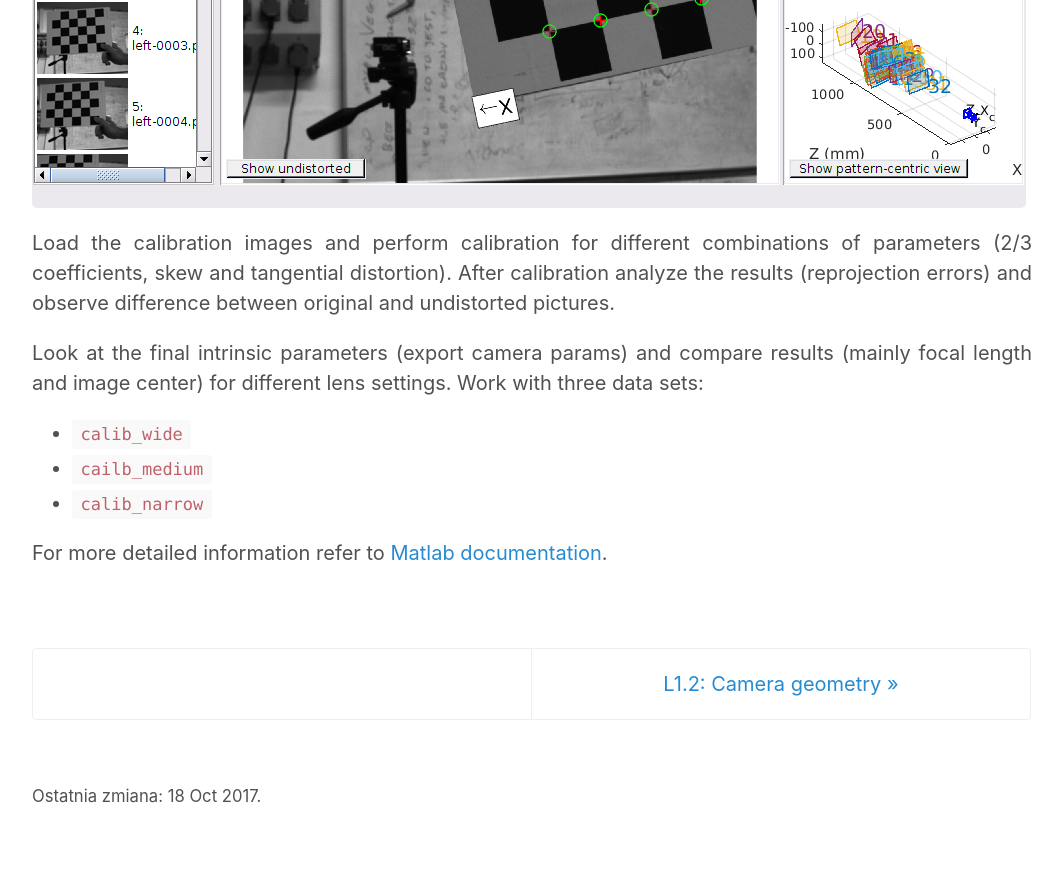
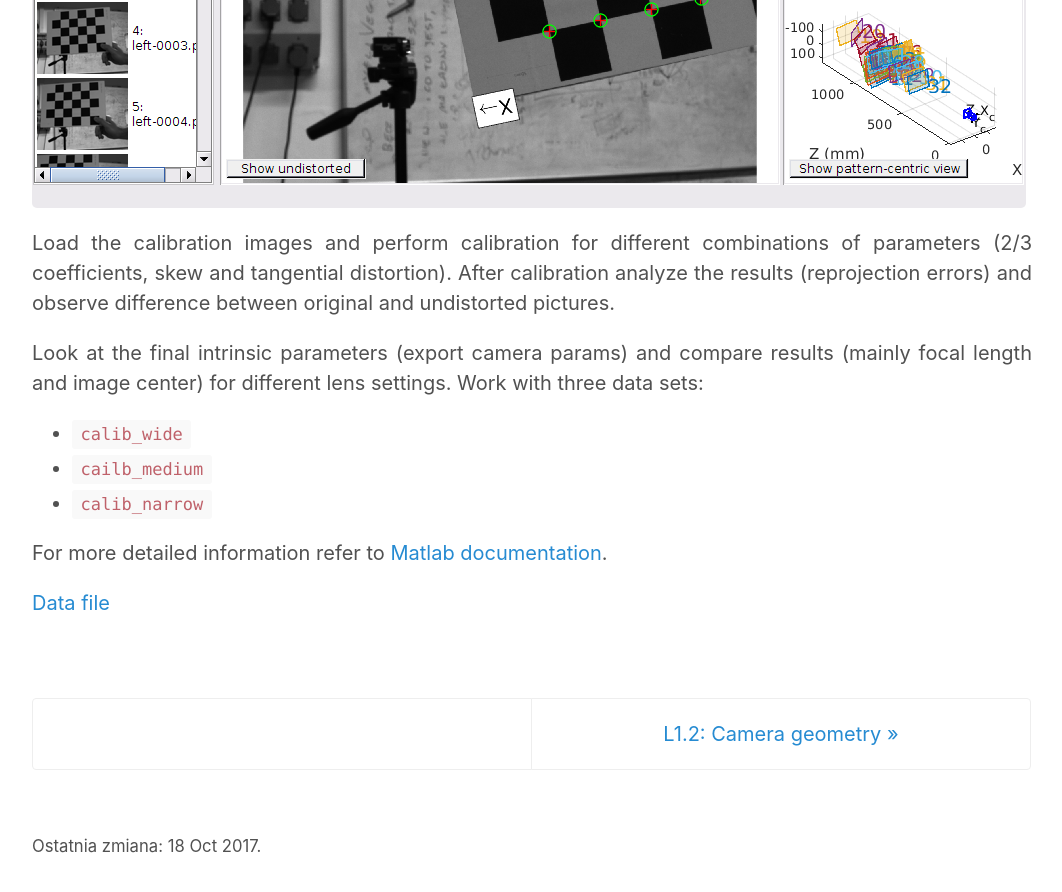
Before and after one commit to maciek-slon/ecovi, a Jekyll site: the page built from _posts/2017-10-18-T1-mono-calibration.md, in a window 1280 px wide and 900 px high, scrolled down 1257 px. Shown: the top 892 px of the window, without its empty margins (108-1170 px from the left). Built offline with Jekyll 4.4.1, drawn with Linux system fonts in a browser that asks for light colours; before the commit the page ends 2107 px from its top, so only the background shows below that.

Commit message:
Update 2017-10-18-T1-mono-calibration.md

```diff
--- a/_posts/2017-10-18-T1-mono-calibration.md
+++ b/_posts/2017-10-18-T1-mono-calibration.md
@@ -33,3 +33,5 @@ Work with three data sets:
    * `calib_narrow`
 
 For more detailed information refer to [Matlab documentation](https://www.mathworks.com/help/vision/ug/single-camera-calibrator-app.html).
+
+[Data file](https://we.tl/nEZOxAQJar)
```
